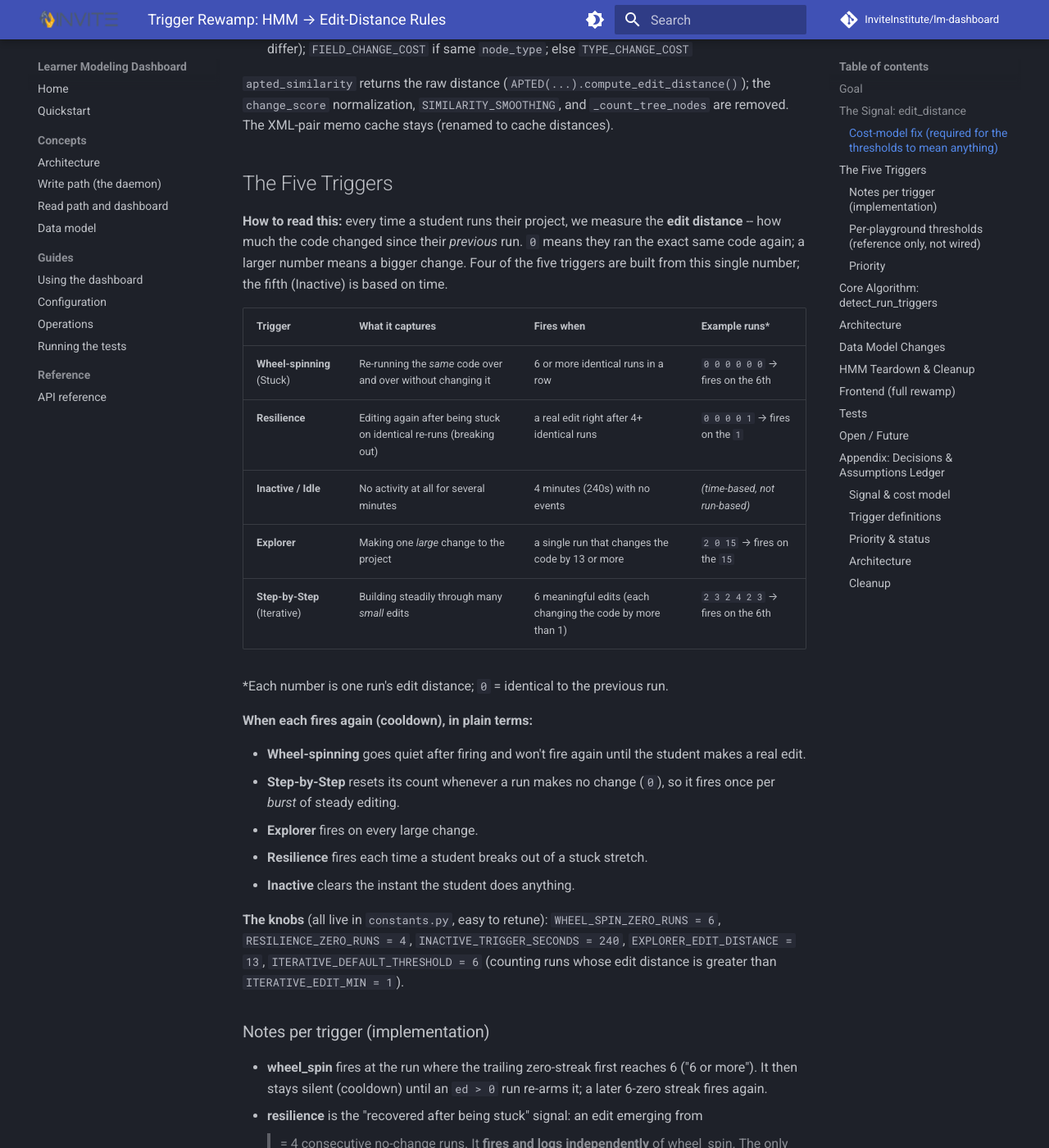
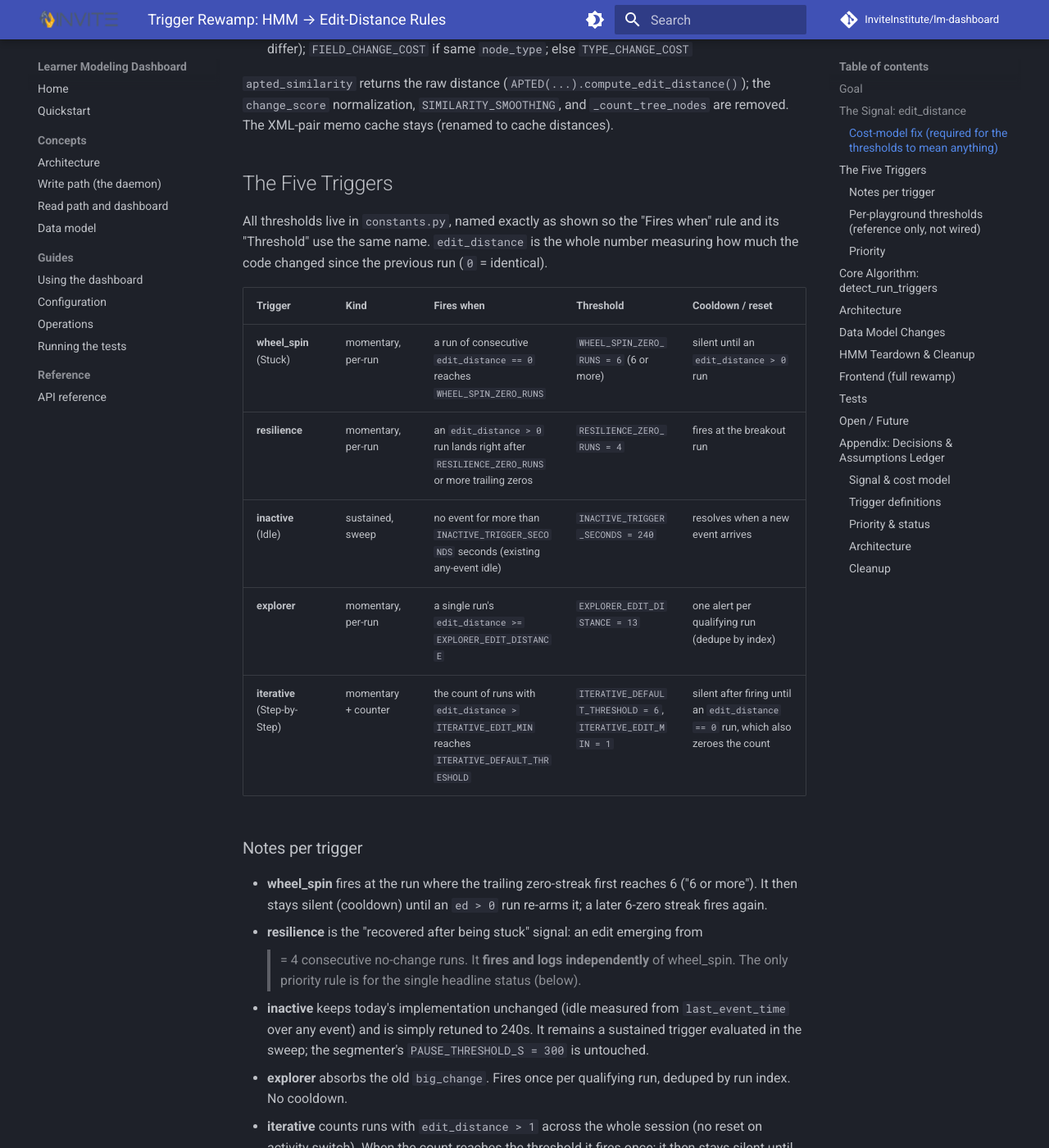
Before and after one commit to InviteInstitute/lm-dashboard, an MkDocs documentation site: the page built from docs/superpowers/specs/2026-06-26-trigger-rewamp-design.md, in a window 1280 px wide and 1400 px high, scrolled down 1231 px. Shown: the whole window at 82% size. Built offline with MkDocs 1.6.1 and Material for MkDocs 9.7.7, drawn with Linux system fonts in a browser that asks for light colours; comment, search, counter and statistics services are not loaded; some of the changed text lies outside the part shown.

Commit message:
Spell out edit_distance and use consistent constant names in trigger table

```diff
--- a/docs/superpowers/specs/2026-06-26-trigger-rewamp-design.md
+++ b/docs/superpowers/specs/2026-06-26-trigger-rewamp-design.md
@@ -55,36 +55,19 @@ are removed. The XML-pair memo cache stays (renamed to cache distances).
 
 ## The Five Triggers
 
-**How to read this:** every time a student runs their project, we measure the
-**edit distance** -- how much the code changed since their *previous* run. `0` means
-they ran the exact same code again; a larger number means a bigger change. Four of
-the five triggers are built from this single number; the fifth (Inactive) is based
-on time.
+All thresholds live in `constants.py`, named exactly as shown so the "Fires when"
+rule and its "Threshold" use the same name. `edit_distance` is the whole number
+measuring how much the code changed since the previous run (`0` = identical).
 
-| Trigger | What it captures | Fires when | Example runs\* |
-|---|---|---|---|
-| **Wheel-spinning** (Stuck) | Re-running the *same* code over and over without changing it | 6 or more identical runs in a row | `0 0 0 0 0 0` → fires on the 6th |
-| **Resilience** | Editing again after being stuck on identical re-runs (breaking out) | a real edit right after 4+ identical runs | `0 0 0 0 1` → fires on the `1` |
-| **Inactive / Idle** | No activity at all for several minutes | 4 minutes (240s) with no events | *(time-based, not run-based)* |
-| **Explorer** | Making one *large* change to the project | a single run that changes the code by 13 or more | `2 0 15` → fires on the `15` |
-| **Step-by-Step** (Iterative) | Building steadily through many *small* edits | 6 meaningful edits (each changing the code by more than 1) | `2 3 2 4 2 3` → fires on the 6th |
+| Trigger | Kind | Fires when | Threshold | Cooldown / reset |
+|---|---|---|---|---|
+| **wheel_spin** (Stuck) | momentary, per-run | a run of consecutive `edit_distance == 0` reaches `WHEEL_SPIN_ZERO_RUNS` | `WHEEL_SPIN_ZERO_RUNS = 6` (6 or more) | silent until an `edit_distance > 0` run |
+| **resilience** | momentary, per-run | an `edit_distance > 0` run lands right after `RESILIENCE_ZERO_RUNS` or more trailing zeros | `RESILIENCE_ZERO_RUNS = 4` | fires at the breakout run |
+| **inactive** (Idle) | sustained, sweep | no event for more than `INACTIVE_TRIGGER_SECONDS` seconds (existing any-event idle) | `INACTIVE_TRIGGER_SECONDS = 240` | resolves when a new event arrives |
+| **explorer** | momentary, per-run | a single run's `edit_distance >= EXPLORER_EDIT_DISTANCE` | `EXPLORER_EDIT_DISTANCE = 13` | one alert per qualifying run (dedupe by index) |
+| **iterative** (Step-by-Step) | momentary + counter | the count of runs with `edit_distance > ITERATIVE_EDIT_MIN` reaches `ITERATIVE_DEFAULT_THRESHOLD` | `ITERATIVE_DEFAULT_THRESHOLD = 6`, `ITERATIVE_EDIT_MIN = 1` | silent after firing until an `edit_distance == 0` run, which also zeroes the count |
 
-\*Each number is one run's edit distance; `0` = identical to the previous run.
-
-**When each fires again (cooldown), in plain terms:**
-
-- **Wheel-spinning** goes quiet after firing and won't fire again until the student makes a real edit.
-- **Step-by-Step** resets its count whenever a run makes no change (`0`), so it fires once per *burst* of steady editing.
-- **Explorer** fires on every large change.
-- **Resilience** fires each time a student breaks out of a stuck stretch.
-- **Inactive** clears the instant the student does anything.
-
-**The knobs** (all live in `constants.py`, easy to retune): `WHEEL_SPIN_ZERO_RUNS = 6`,
-`RESILIENCE_ZERO_RUNS = 4`, `INACTIVE_TRIGGER_SECONDS = 240`,
-`EXPLORER_EDIT_DISTANCE = 13`, `ITERATIVE_DEFAULT_THRESHOLD = 6` (counting runs whose
-edit distance is greater than `ITERATIVE_EDIT_MIN = 1`).
-
-### Notes per trigger (implementation)
+### Notes per trigger
 
 - **wheel_spin** fires at the run where the trailing zero-streak first reaches 6
   ("6 or more"). It then stays silent (cooldown) until an `ed > 0` run re-arms it;
@@ -98,10 +81,11 @@ edit distance is greater than `ITERATIVE_EDIT_MIN = 1`).
   is untouched.
 - **explorer** absorbs the old `big_change`. Fires once per qualifying run, deduped
   by run index. No cooldown.
-- **iterative** counts `ed > 1` runs across the whole session (no reset on activity
-  switch). When the count reaches the threshold it fires once; it then stays silent
-  until an `ed == 0` run, which clears the cooldown and resets the count to 0 (the
-  burst boundary). `ed == 1` is a trivial change: it neither counts nor resets.
+- **iterative** counts runs with `edit_distance > 1` across the whole session (no
+  reset on activity switch). When the count reaches the threshold it fires once; it
+  then stays silent until an `edit_distance == 0` run, which clears the cooldown and
+  resets the count to 0 (the burst boundary). An `edit_distance == 1` is a trivial
+  change: it neither counts nor resets.
 
 ### Per-playground thresholds (reference only, not wired)
 
```
